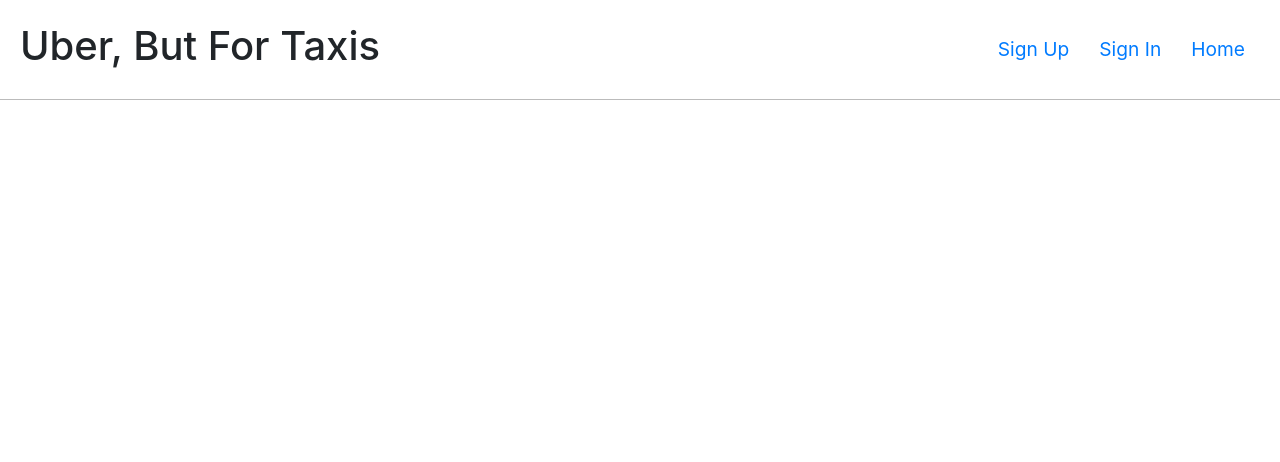
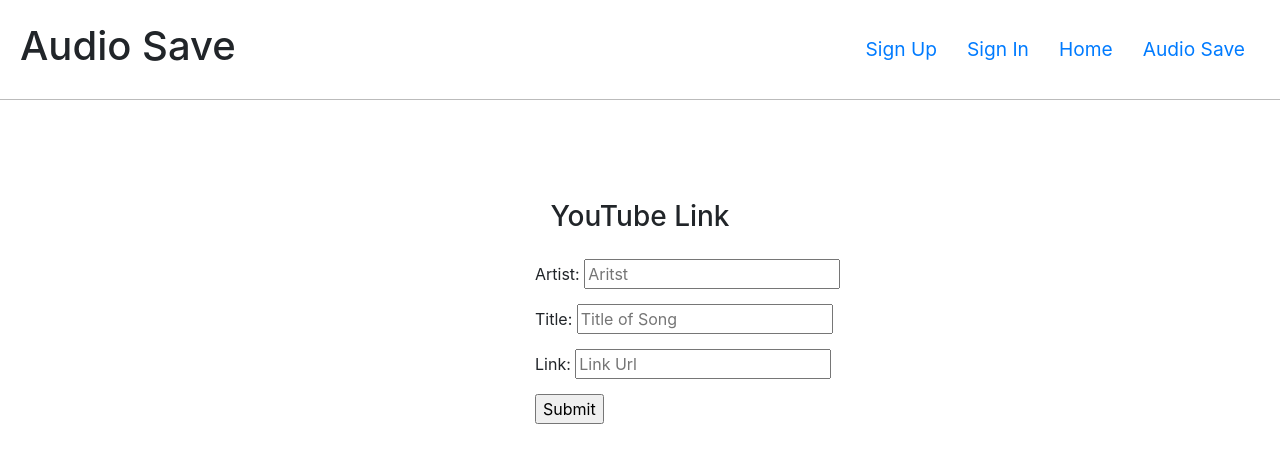
Before and after one commit to IanGotCode/musicapp, a React app: page /#/body in a window 1280 px wide. Shown: the top 462 px of the page. Built offline with nearby package versions, Linux system fonts and the light colour scheme.

Commit message:
upadted audio save link. I created a input name artist

```diff
--- a/package.json
+++ b/package.json
@@ -41,8 +41,10 @@
     "react-dom": "^16.4.2",
     "react-router-dom": "^4.3.1",
     "resolve": "1.6.0",
+    "soundcloud": "^3.3.1",
     "style-loader": "0.19.0",
     "sw-precache-webpack-plugin": "0.11.4",
+    "tone": "^13.4.9",
     "url-loader": "0.6.2",
     "webpack": "3.8.1",
     "webpack-dev-server": "2.9.4",
--- a/src/App.js
+++ b/src/App.js
@@ -8,6 +8,9 @@
 import SignIn from './auth/components/SignIn'
 import SignOut from './auth/components/SignOut'
 import ChangePassword from './auth/components/ChangePassword'
+
+import Body from './body/Body.js'
+
 
 class App extends Component {
   constructor () {
@@ -54,6 +57,7 @@
           <AuthenticatedRoute user={user} path='/change-password' render={() => (
             <ChangePassword flash={this.flash} user={user} />
           )} />
+          <Route path='/body' component={Body}/>
         </main>
       </React.Fragment>
     )
--- /dev/null
+++ b/src/body/Body.js
@@ -0,0 +1,26 @@
+import React, { Component } from 'react'
+import './Body.scss'
+
+
+
+
+
+export class Body extends Component {
+  render() {
+    return (
+      <div>
+        <h3 className='youTube'>YouTube Link</h3>
+        <form className='upload'>
+          Artist: <input type='text' placeholder='Aritst'></input><br></br>
+          Title: <input type='text' placeholder='Title of Song'></input><br></br>
+          Link: <input type='text' placeholder='Link Url'></input><br></br>
+          <input type="submit" value="Submit"></input>
+        </form>
+      </div>
+    )
+  }
+}
+
+
+
+export default Body
--- /dev/null
+++ b/src/body/Body.scss
@@ -0,0 +1,13 @@
+.upload {
+    margin-left: 450px;
+    margin-top: 25px;
+}
+
+.youTube {
+    text-align: center;
+    padding-top: 100px;
+}
+
+input {
+    margin-bottom: 15px;
+}
--- a/src/header/Header.js
+++ b/src/header/Header.js
@@ -23,15 +23,24 @@
   </React.Fragment>
 )
 
+const audioSave = (
+  <React.Fragment>
+    <Link to='/body'>Audio Save</Link>
+  </React.Fragment>
+)
+
 const Header = ({ user }) => (
   <header className="main-header">
-    <h1>Uber, But For Taxis</h1>
+    <h1>Audio Save</h1>
     <nav>
       { user && <span>Welcome, {user.email}</span>}
       { user ? authenticatedOptions : unauthenticatedOptions }
       { alwaysOptions }
+      { audioSave }
     </nav>
   </header>
 )
 
+
+
 export default Header
--- a/src/index.js
+++ b/src/index.js
@@ -4,6 +4,9 @@
 import 'bootstrap/dist/css/bootstrap.min.css'
 import App from './App'
 import { HashRouter } from 'react-router-dom'
+
+
+
 
 const appJsx = (
   <HashRouter>
```
Also changed, not shown: 1 other file (tests, documents, lock files or other folders).
